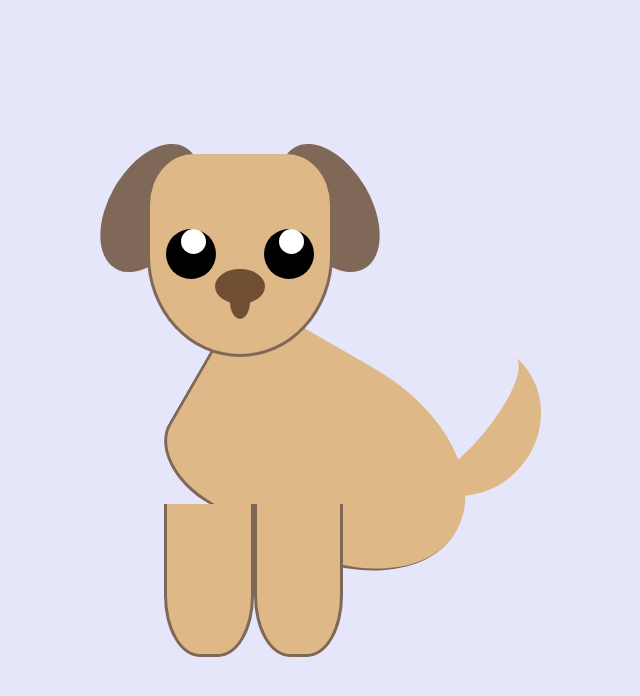
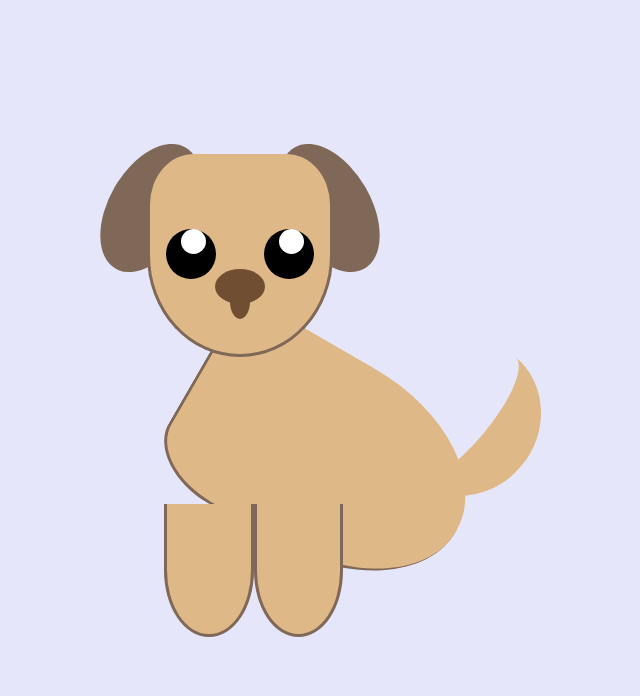
Before and after one commit to rsbabcock/pureCss, a plain HTML site: page puppy/index.html in a window 1280 px wide. Shown: the whole page, without its empty margins (390-1030 px from the left). Drawn offline with Linux system fonts and the light colour scheme.

Commit message:
ok stop working on it

```diff
--- a/puppy/style.css
+++ b/puppy/style.css
@@ -185,10 +185,10 @@ body{
 .leg-left{
     /* z-index: 4; */
     background: burlywood;
-    height: 150px;
+    height: 130px;
     width: 400px;
-    border-bottom-left-radius: 40%;
-    border-bottom-right-radius: 40%;
+    border-bottom-left-radius: 50%;
+    border-bottom-right-radius: 50%;
     border-bottom: 3px #7F6857 solid;
     border-right: 3px #7F6857 solid;
     border-left: 3px #7F6857 solid;
@@ -197,10 +197,10 @@ body{
 .leg-right{
     /* z-index: 4; */
     background: burlywood;
-    height: 150px;
+    height: 130px;
     width: 400px;
-    border-bottom-left-radius: 40%;
-    border-bottom-right-radius: 40%;
+    border-bottom-left-radius: 50%;
+    border-bottom-right-radius: 50%;
     border-bottom: 3px #7F6857 solid;
     border-right: 3px #7F6857 solid;
     border-left: 3px #7F6857 solid;
```
